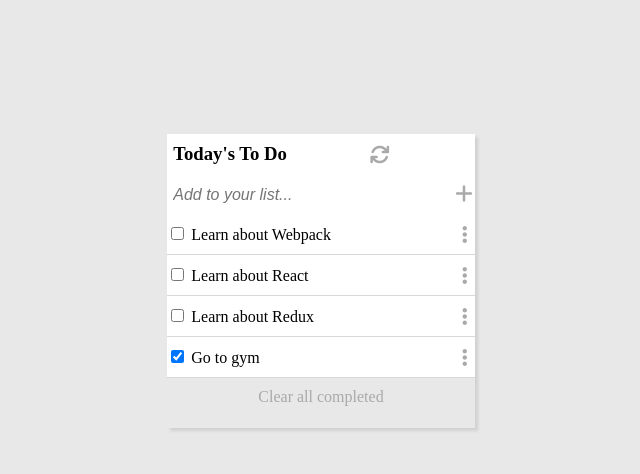
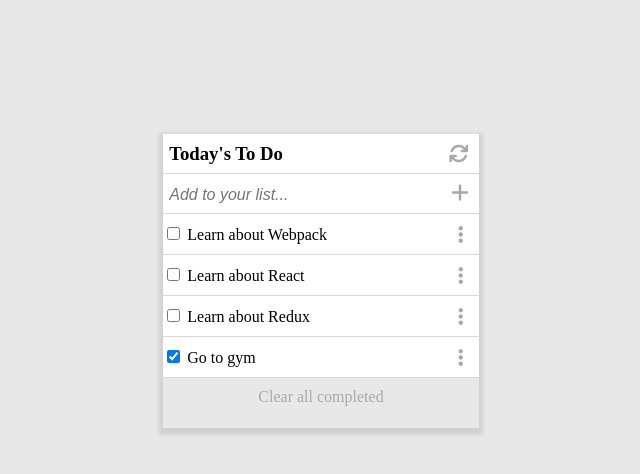
Before and after one commit to Fsher07/To-Do-List, a website built with webpack: page src/index.html in a window 1280 px wide. Shown: the full height of the page, 319-959 px from the left. Built offline with nearby package versions, Linux system fonts and the light colour scheme.

Commit message:
Update style.css and readme.md

```diff
--- a/src/index.html
+++ b/src/index.html
@@ -12,11 +12,9 @@
 			<ul class="header">
 				<li class="header__item">
 					<h3 class="header__title">Today's To Do</h3><span class="fa-solid fa-arrows-rotate fa-lg"></span>
-					<hr>
 				</li>
 				<li class="header__item">
 					<input id="get-task" type="text" placeholder="Add to your list..."><span><span class="fa-solid fa-plus fa-lg"></span></span>
-					<hr>
 				</li>
 			</ul>
 
--- a/src/style.css
+++ b/src/style.css
@@ -34,7 +34,7 @@ hr {
 .wrap {
   margin-top: 10%;
   background-color: #fff;
-  box-shadow: 3px 3px 3px rgba(0, 0, 0, 0.1);
+  box-shadow: 0px 3px 4px 4px rgba(0, 0, 0, 0.1);
 }
 
 #get-task {
@@ -70,10 +70,12 @@ hr {
 .header__item {
   display: flex;
   align-items: center;
+  width: 100%;
+  box-sizing: border-box;
   margin: 0;
-  padding: 0;
-  padding-right: 2px;
+  padding-right: 10px;
   justify-content: space-between;
+  border-bottom: 1px solid rgba(160, 155, 155, 0.4);
 }
 
 .header__title {
```
Also changed, not shown: README.md, images/Capture.JPG (added).
